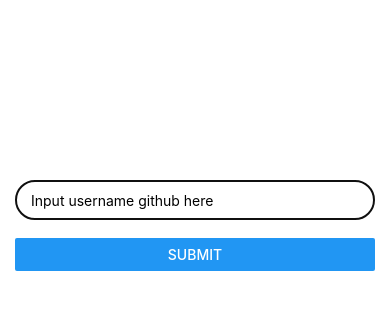
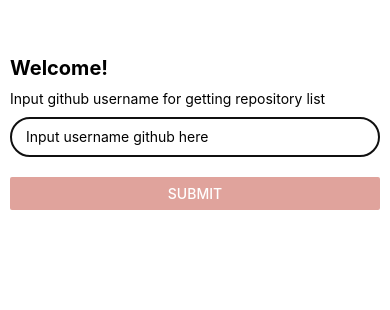
Before and after one commit to f-chilmi/MyGithub, a React Native app: screen / in a window 390 px wide. Shown: the top 310 px of the page. Built offline with nearby package versions, Linux system fonts and the light colour scheme.

Commit message:
add some texts and tidying code

```diff
--- a/App.js
+++ b/App.js
@@ -47,6 +47,11 @@
   const FirstPage = () => {
     return (
       <View style={styles.container}>
+        <View style={styles.wrapper}>
+          <Text style={styles.title0}>Welcome!</Text>
+          <Text style={styles.subtitle}>
+            Input github username for getting repository list
+          </Text>
           <TextInput
             onChangeText={setUsername}
             style={styles.inputUsername}
@@ -54,7 +59,14 @@
             placeholder={'Input username github here'}
             autoFocus={true}
           />
-        <Button title="Submit" onPress={fetchData} style={styles.button} />
+          <Button
+            title="Submit"
+            onPress={fetchData}
+            color="#e0a39c"
+            accessibilityLabel="Learn more about this purple button"
+            style={styles.button}
+          />
+        </View>
       </View>
     );
   };
@@ -75,14 +87,13 @@
     Linking.canOpenURL(uri).then(supported => {
       if (supported) {
         Linking.openURL(uri);
-      } else {
-        console.log("Don't know how to open URI: " + uri);
       }
     });
   };
 
   return (
     <SafeAreaView style={styles.container}>
+      <Text style={styles.uname}> {username} List Repository </Text>
       <TextInput
         style={styles.input}
         onChangeText={onChangeText}
@@ -101,8 +112,23 @@
 const styles = StyleSheet.create({
   container: {
     flex: 1,
-    paddingHorizontal: 15,
+    paddingHorizontal: 10,
     marginTop: StatusBar.currentHeight || 0,
+  },
+  uname: {
+    fontWeight: 'bold',
+    fontSize: 20,
+  },
+  wrapper: {
+    marginTop: '15%',
+  },
+  title0: {
+    fontSize: 20,
+    fontWeight: 'bold',
+    marginBottom: 10,
+  },
+  subtitle: {
+    marginBottom: 10,
   },
   item: {
     backgroundColor: '#f9c4ba',
@@ -124,8 +150,7 @@
     borderRadius: 50,
     paddingHorizontal: 15,
     height: 40,
-    marginTop: '50%',
-    marginBottom: '5%',
+    marginBottom: 20,
     borderWidth: 1,
   },
   button: {
```
Lines whose indentation alone changed are shown as unchanged.
